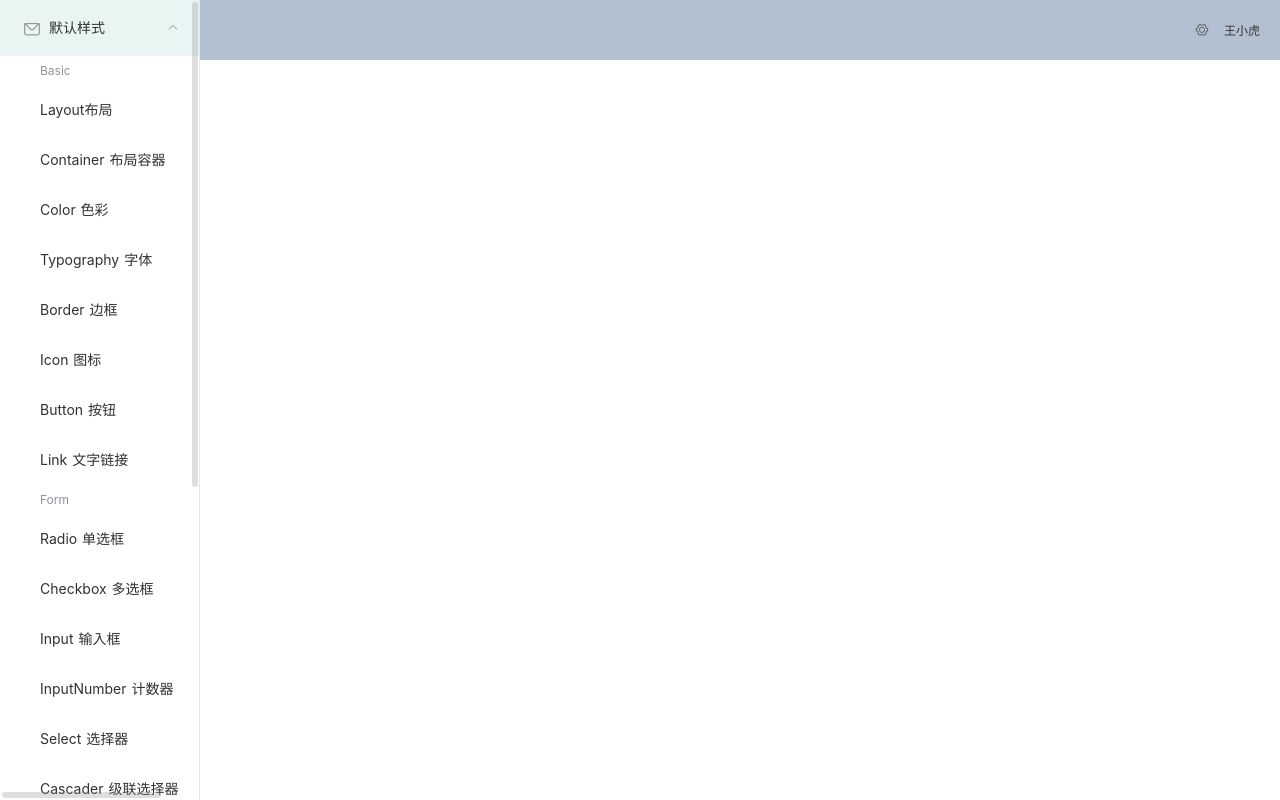
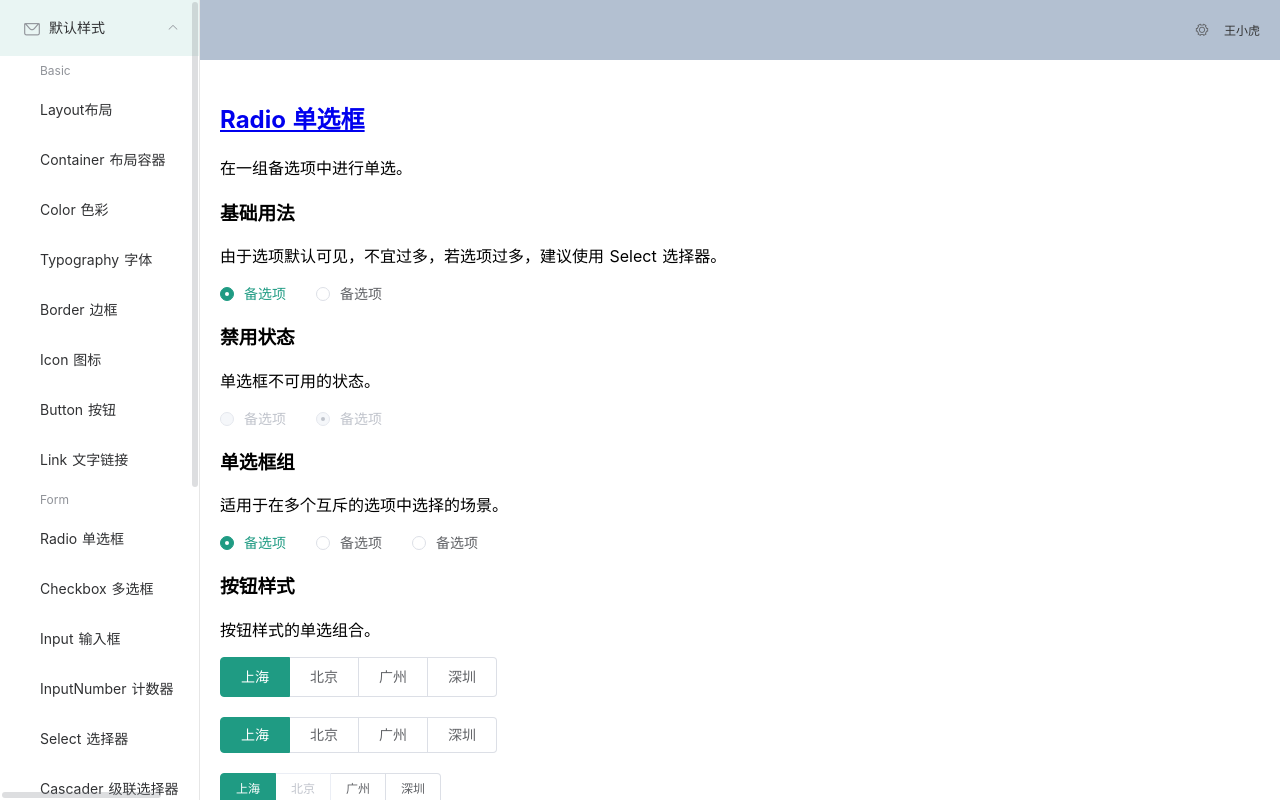
Before and after one commit to MShineRay/element-ui-builder, a Nuxt app: page /default/form/radio in a window 1280 px wide. Built offline with nearby package versions, Linux system fonts and the light colour scheme.

Commit message:
u--radio

```diff
--- /dev/null
+++ b/pages/default/form/radio.vue
@@ -0,0 +1,120 @@
+<template>
+  <div>
+    <h2><a href="https://element.eleme.cn/#/zh-CN/component/radio" target="_blank">Radio 单选框</a></h2>
+    <p>在一组备选项中进行单选。</p>
+
+    <section>
+      <h3>基础用法</h3>
+      <p>由于选项默认可见，不宜过多，若选项过多，建议使用 Select 选择器。</p>
+      <el-radio v-model="radio" label="1">备选项</el-radio>
+      <el-radio v-model="radio" label="2">备选项</el-radio>
+    </section>
+
+    <section>
+      <h3>禁用状态</h3>
+      <p>单选框不可用的状态。</p>
+      <el-radio disabled v-model="radio1" label="禁用">备选项</el-radio>
+      <el-radio disabled v-model="radio1" label="选中且禁用">备选项</el-radio>
+    </section>
+
+    <section>
+      <h3>单选框组</h3>
+      <p>适用于在多个互斥的选项中选择的场景。</p>
+      <el-radio-group v-model="radio2">
+        <el-radio :label="3">备选项</el-radio>
+        <el-radio :label="6">备选项</el-radio>
+        <el-radio :label="9">备选项</el-radio>
+      </el-radio-group>
+    </section>
+
+    <section>
+      <h3>按钮样式</h3>
+      <p>按钮样式的单选组合。</p>
+      <div>
+        <el-radio-group v-model="radio31">
+          <el-radio-button label="上海"></el-radio-button>
+          <el-radio-button label="北京"></el-radio-button>
+          <el-radio-button label="广州"></el-radio-button>
+          <el-radio-button label="深圳"></el-radio-button>
+        </el-radio-group>
+      </div>
+      <div style="margin-top: 20px">
+        <el-radio-group v-model="radio32" size="medium">
+          <el-radio-button label="上海" ></el-radio-button>
+          <el-radio-button label="北京"></el-radio-button>
+          <el-radio-button label="广州"></el-radio-button>
+          <el-radio-button label="深圳"></el-radio-button>
+        </el-radio-group>
+      </div>
+      <div style="margin-top: 20px">
+        <el-radio-group v-model="radio33" size="small">
+          <el-radio-button label="上海"></el-radio-button>
+          <el-radio-button label="北京" disabled ></el-radio-button>
+          <el-radio-button label="广州"></el-radio-button>
+          <el-radio-button label="深圳"></el-radio-button>
+        </el-radio-group>
+      </div>
+      <div style="margin-top: 20px">
+        <el-radio-group v-model="radio34" disabled size="mini">
+          <el-radio-button label="上海"></el-radio-button>
+          <el-radio-button label="北京"></el-radio-button>
+          <el-radio-button label="广州"></el-radio-button>
+          <el-radio-button label="深圳"></el-radio-button>
+        </el-radio-group>
+      </div>
+    </section>
+
+    <section>
+      <h3>带有边框</h3>
+      <div>
+        <el-radio v-model="radio41" label="1" border>备选项1</el-radio>
+        <el-radio v-model="radio41" label="2" border>备选项2</el-radio>
+      </div>
+      <div style="margin-top: 20px">
+        <el-radio v-model="radio42" label="1" border size="medium">备选项1</el-radio>
+        <el-radio v-model="radio42" label="2" border size="medium">备选项2</el-radio>
+      </div>
+      <div style="margin-top: 20px">
+        <el-radio-group v-model="radio43" size="small">
+          <el-radio label="1" border>备选项1</el-radio>
+          <el-radio label="2" border disabled>备选项2</el-radio>
+        </el-radio-group>
+      </div>
+      <div style="margin-top: 20px">
+        <el-radio-group v-model="radio44" size="mini" disabled>
+          <el-radio label="1" border>备选项1</el-radio>
+          <el-radio label="2" border>备选项2</el-radio>
+        </el-radio-group>
+      </div>
+    </section>
+  </div>
+</template>
+
+<script>
+
+  export default {
+    components: {},
+    data() {
+      return {
+        radio: '1',
+
+        radio1: '选中且禁用',
+
+        radio2: 3,
+
+        radio31: '上海',
+        radio32: '上海',
+        radio33: '上海',
+        radio34: '上海',
+
+        radio41: '1',
+        radio42: '1',
+        radio43: '1',
+        radio44: '1'
+      }
+    }
+  }
+</script>
+
+<style>
+</style>
```
